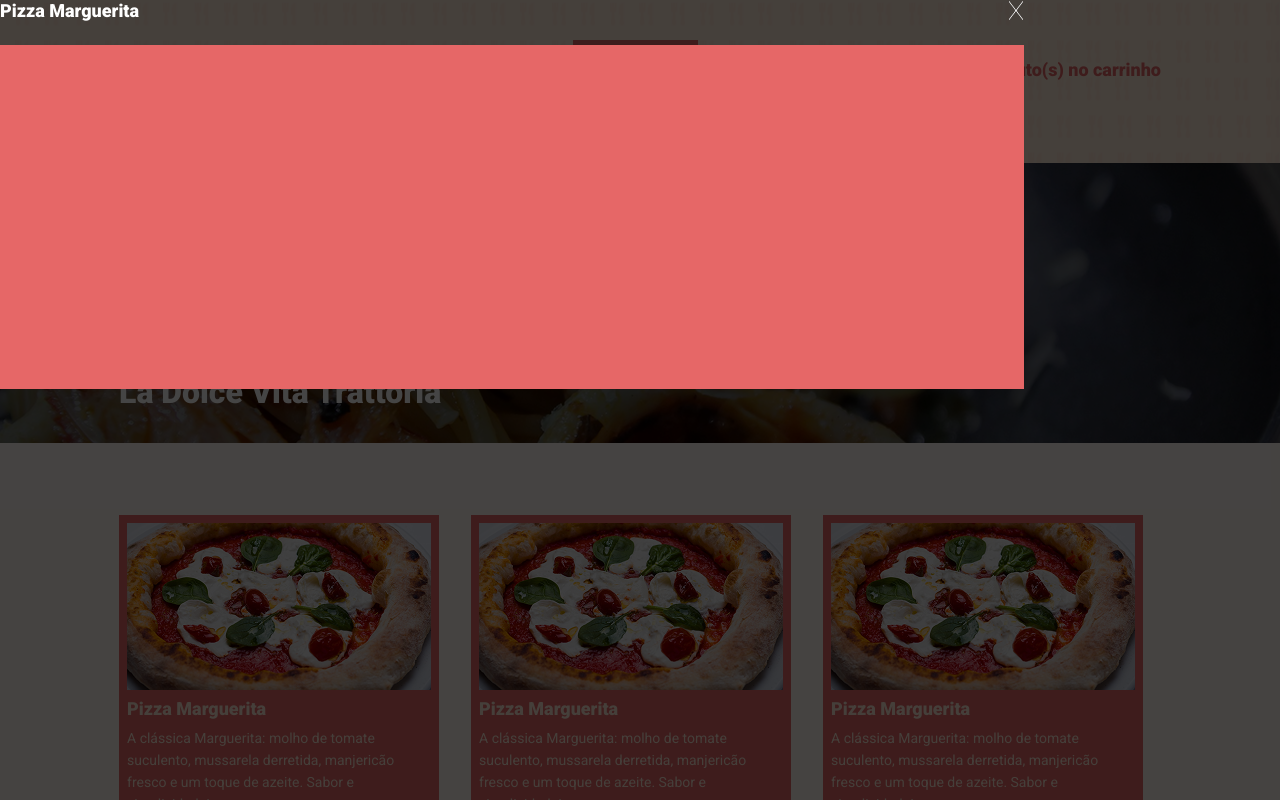
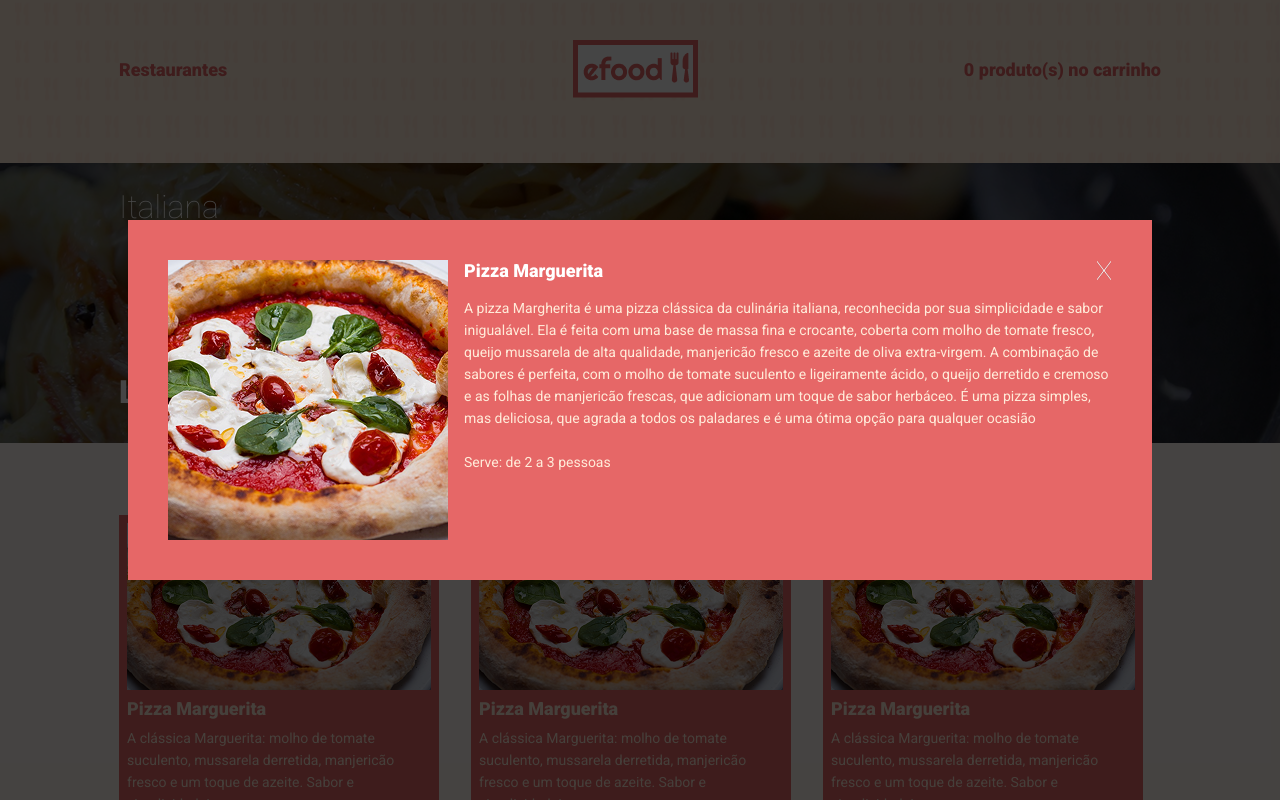
Before and after one commit to pedroeso/efood, a React (Create React App) app: page /categories in a window 1280 px wide. Shown: the top 800 px of the page. Built offline with nearby package versions, Linux system fonts and the light colour scheme; a web font is replaced by a local one.

Commit message:
Estilizando o Card Oculto

```diff
--- a/src/components/ListaSecundaria/index.tsx
+++ b/src/components/ListaSecundaria/index.tsx
@@ -2,10 +2,20 @@ import { useState } from 'react'
 import Game from '../../models/Game'
 import ProdutoSecundario from '../ProdutoSecundario'
 
-import { Container, List, Modal, ModalContent } from './styles'
+import {
+  Container,
+  Info,
+  List,
+  Modal,
+  ModalContent,
+  PizzaImg,
+  Texto
+} from './styles'
 
 import fundo from '../../assets/images/fundo.png'
 import fechar from '../../assets/images/fechar.png'
+import pizza from '../../assets/images/pizzadois.png'
+import { Descricao } from '../ProdutoSecundario/styles'
 
 type ModalState = {
   isVisible: boolean
@@ -46,10 +56,31 @@ const ListaSecundaria = ({ title, background, games }: Props) => {
           <Modal>
             <ModalContent className="container">
               <header>
-                <h4>Pizza Marguerita</h4>
-                <img src={fechar} alt="Ícone de fechar" />
+                <PizzaImg src={pizza} alt="Pizza" />
+                <Info>
+                  <Texto>
+                    <h4>Pizza Marguerita</h4>
+                    <img src={fechar} alt="Ícone de fechar" />
+                  </Texto>
+
+                  <Descricao>
+                    A pizza Margherita é uma pizza clássica da culinária
+                    italiana, reconhecida por sua simplicidade e sabor
+                    inigualável. Ela é feita com uma base de massa fina e
+                    crocante, coberta com molho de tomate fresco, queijo
+                    mussarela de alta qualidade, manjericão fresco e azeite de
+                    oliva extra-virgem. A combinação de sabores é perfeita, com
+                    o molho de tomate suculento e ligeiramente ácido, o queijo
+                    derretido e cremoso e as folhas de manjericão frescas, que
+                    adicionam um toque de sabor herbáceo. É uma pizza simples,
+                    mas deliciosa, que agrada a todos os paladares e é uma ótima
+                    opção para qualquer ocasião
+                    <br />
+                    <br />
+                    Serve: de 2 a 3 pessoas
+                  </Descricao>
+                </Info>
               </header>
-              <img src={fundo} alt="Fundo" />
             </ModalContent>
             <div className="overlay" />
           </Modal>
--- a/src/components/ListaSecundaria/styles.ts
+++ b/src/components/ListaSecundaria/styles.ts
@@ -2,6 +2,8 @@ import styled from 'styled-components'
 
 import { Props } from '.'
 import { cores } from '../../styles'
+
+import fundo from '../../assets/images/fundo.png'
 
 export const Container = styled.section<Omit<Props, 'title' | 'games'>>`
   padding: 32px 0;
@@ -45,6 +47,9 @@ export const Modal = styled.div`
   left: 0;
   width: 100%;
   height: 100%;
+  display: flex;
+  justify-content: center;
+  align-items: center;
 
   .overlay {
     position: absolute;
@@ -57,22 +62,51 @@ export const Modal = styled.div`
 
 export const ModalContent = styled.div`
   max-width: 1024px;
+  min-height: 344px;
   position: relative;
   z-index: 1;
+  background-image: url(${fundo});
+  background-size: cover;
+  background-position: center;
+
+  img:first-child {
+    width: 100%;
+    display: block;
+  }
 
   header {
     display: flex;
-    justify-content: space-between;
-    margin-bottom: 24px;
+    position: static;
+    gap: 24px;
+    padding: 40px;
+    align-items: flex-start;
+    gap: 16px;
   }
 
   h4 {
     font-size: 18px;
     font-weight: 900;
-  }
-
-  img {
-    display: block;
-    max-width: 100%;
+    margin: 0;
+    align-self: flex-start;
   }
 `
+
+export const PizzaImg = styled.img`
+  max-width: 280px;
+  height: 280px;
+  object-fit: cover;
+`
+
+export const Texto = styled.div`
+  display: flex;
+  justify-content: space-between;
+  width: 100%;
+  padding-bottom: 16px;
+`
+
+export const Info = styled.div`
+  display: flex;
+  flex-direction: column;
+  justify-content: flex-start;
+  width: 100%;
+`
```
Also changed, not shown: src/assets/images/pizzadois.png (added).
